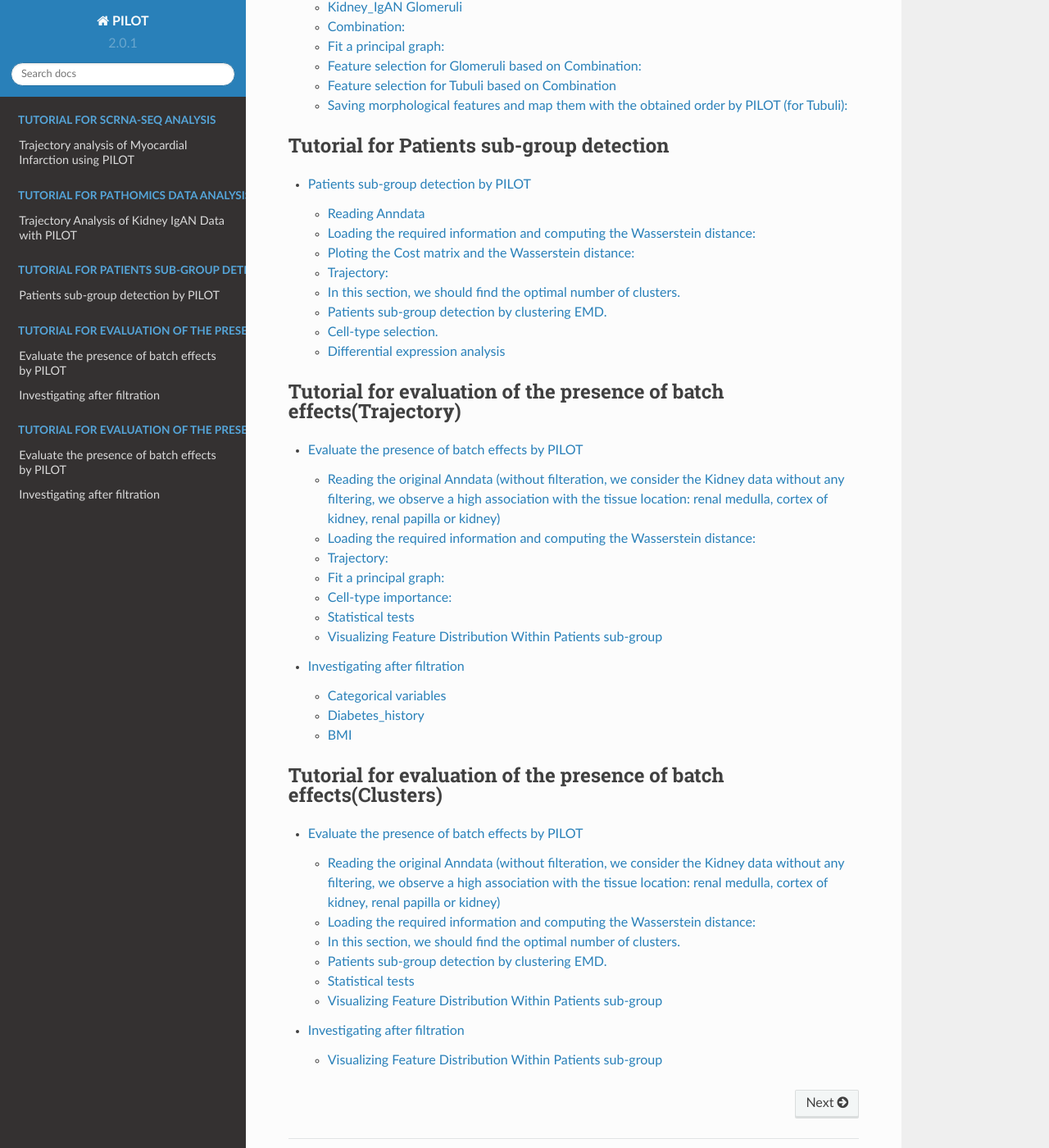
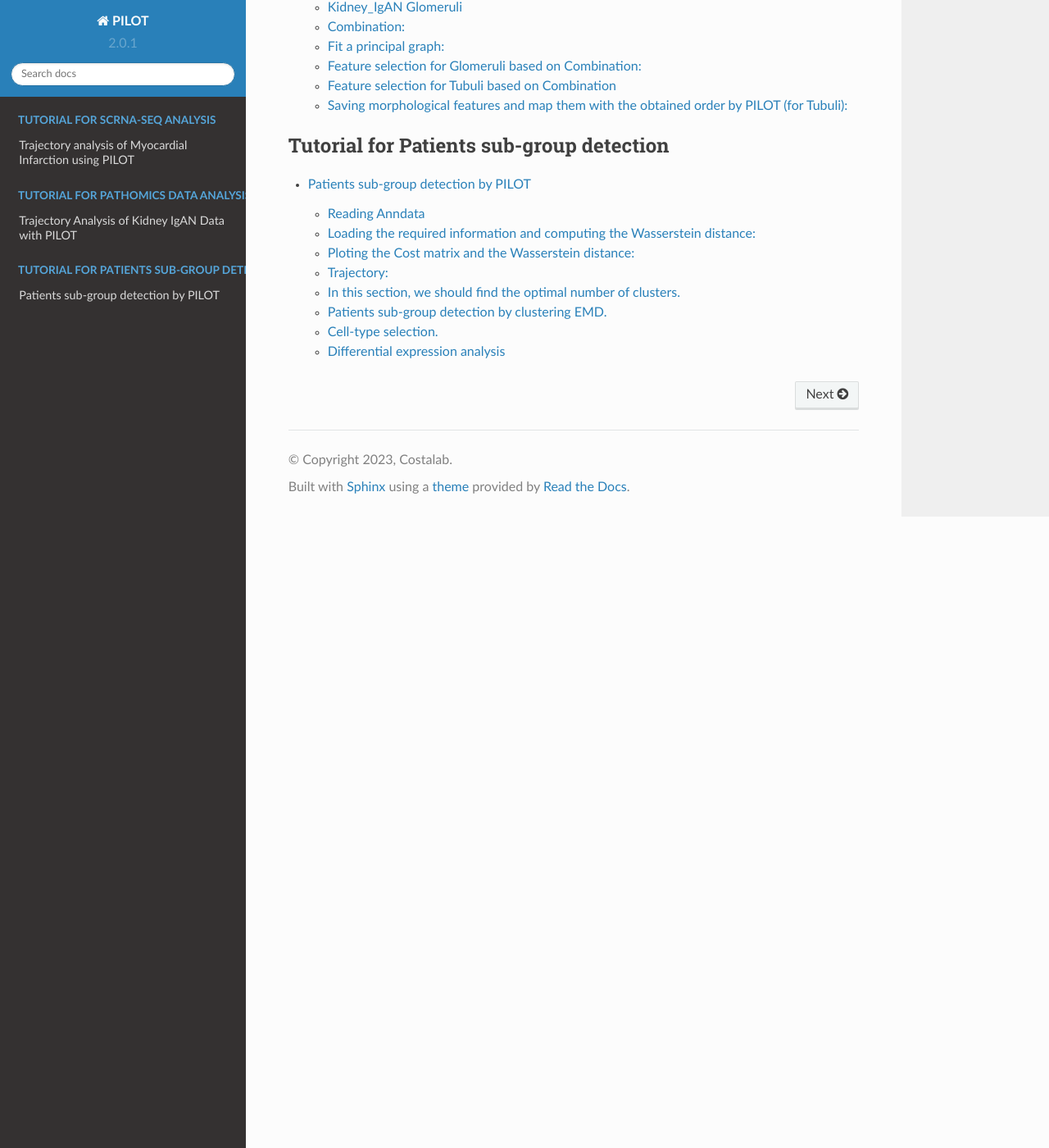
Before and after one commit to CostaLab/PILOT, a Sphinx documentation site: the page built from docs/source/index.md, in a window 1280 px wide and 1400 px high, scrolled down 1354 px. Shown: the whole window at 82% size. Built offline with Sphinx 7.4.7 and the Read the Docs theme 2.0.0, drawn with Linux system fonts in a browser that asks for light colours.

Commit message:
fix build for readthdocs4

````diff
--- a/docs/source/index.md
+++ b/docs/source/index.md
@@ -53,19 +53,3 @@ caption: Tutorial for Patients sub-group detection
 ---
 Patients_sub_group_detection
 ```
-
-```{toctree}
----
-maxdepth: 2
-caption: Tutorial for evaluation of the presence of batch effects(Trajectory)
----
-Kidney_trajectory
-```
-
-```{toctree}
----
-maxdepth: 2
-caption: Tutorial for evaluation of the presence of batch effects(Clusters)
----
-Kidney_clusters
-```
````
